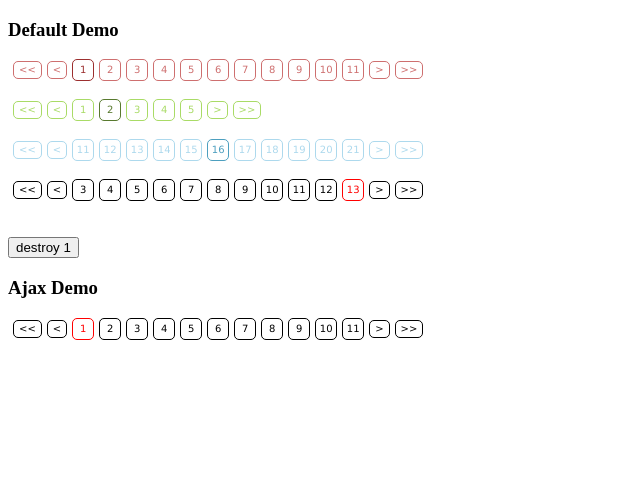
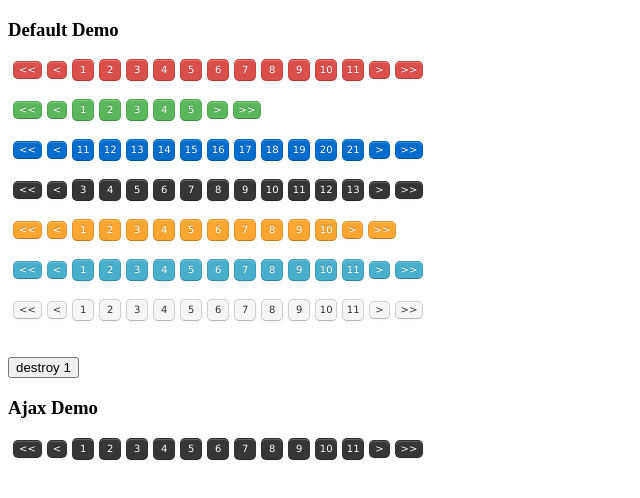
Before and after one commit to websanova/wPaginate, a plain HTML site: page index.html in a window 1280 px wide. Shown: the whole page, without its empty margins (0-640 px from the left). Drawn offline with Linux system fonts and the light colour scheme.

Commit message:
Updated styles.

```diff
--- a/index.html
+++ b/index.html
@@ -18,7 +18,10 @@
 	<div id="wPaginate1"></div><br/>
 	<div id="wPaginate2"></div><br/>
 	<div id="wPaginate3"></div><br/>
-	<div id="wPaginate4"></div>
+	<div id="wPaginate4"></div><br/>
+	<div id="wPaginate5"></div><br/>
+	<div id="wPaginate6"></div><br/>
+	<div id="wPaginate7"></div>
 	<br/><br/>
 	<input type="button" value="destroy 1" onclick="destroy_pag()"/>
 
@@ -27,6 +30,9 @@
 		$('#wPaginate2').wPaginate({theme:'green', total:83, limit:20, index:20});
 		$('#wPaginate3').wPaginate({theme:'blue', total:5435, limit:20, index:300});
 		$('#wPaginate4').wPaginate({theme:'black', total:243, limit:20, index:240});
+		$('#wPaginate5').wPaginate({theme:'orange', total:200, limit:20, index:0});
+		$('#wPaginate6').wPaginate({theme:'lightblue', total:300, limit:20, index:0});
+		$('#wPaginate7').wPaginate({theme:'grey', total:400, limit:20, index:0});
 
 		function destroy_pag()
 		{
@@ -38,16 +44,16 @@
 
 	<h3>Ajax Demo</h3>
 
-	<div id="wPaginate5"></div>
+	<div id="wPaginate8"></div>
 	<br/>
-	<div id="wPaginate5_contents"></div>
+	<div id="wPaginate8_contents"></div>
 
 	<script type="text/javascript">
-		$('#wPaginate5').wPaginate({
-			theme:'black',
+		$('#wPaginate8').wPaginate({
+			theme: 'black',
 			url: function(i)
 			{
-				$('#wPaginate5_contents').html('Yay, you have reached page ' + (i+1) + ', and index ' + i*this.settings.limit);
+				$('#wPaginate8_contents').html('Yay, you have reached page ' + (i+1) + ', and index ' + i*this.settings.limit);
 			},
 			ajax: true
 		});
--- a/wPaginate.css
+++ b/wPaginate.css
@@ -6,19 +6,88 @@
 }
 ._wPaginate_link_first, ._wPaginate_link_prev, ._wPaginate_link_next, ._wPaginate_link_last{width:auto; line-height:10px; padding:3px 5px;}
 
-/*** themes ***/
-._wPaginate_red ._wPaginate_link{border-color:#CE6F6F; color:#CE6F6F;}
+/*** themes ***
+
+/*** blue ***/
+._wPaginate_blue ._wPaginate_link{
+	box-shadow:rgba(255, 255, 255, 0.2) 0px 1px 0px 0px inset, rgba(0, 0, 0, 0.0470588) 0px 1px 2px 0px;
+	text-shadow:rgba(0, 0, 0, 0.247059) 0px -1px 0px;
+	border:1px solid rgba(0, 0, 0, 0.0980392);
+	border-bottom-color:rgba(0, 0, 0, 0.247059);
+	background-color:#006DCC;
+	color:#FFF;
+}
+._wPaginate_blue ._wPaginate_link:hover,
+._wPaginate_blue ._wPaginate_link.active{background-color:#0044CC}
+
+/*** grey ***/
+._wPaginate_grey ._wPaginate_link{
+	box-shadow:rgba(255, 255, 255, 0.2) 0px 1px 0px 0px inset, rgba(0, 0, 0, 0.0470588) 0px 1px 2px 0px;
+	text-shadow:rgba(255, 255, 255, 0.75) 0 1px 1px;
+	border:1px solid rgba(0, 0, 0, 0.14902);
+	border-bottom-color:rgba(0, 0, 0, 0.247059);
+	background-color:#F5F5F5;
+	color:#333;
+}
+._wPaginate_grey ._wPaginate_link:hover,
+._wPaginate_grey ._wPaginate_link.active{background-color:#E6E6E6;}
+
+/*** greeen ***/
+._wPaginate_green ._wPaginate_link{
+	box-shadow:rgba(255, 255, 255, 0.2) 0px 1px 0px 0px inset, rgba(0, 0, 0, 0.0470588) 0px 1px 2px 0px;
+	text-shadow:rgba(0, 0, 0, 0.247059) 0px -1px 0px;
+	border:1px solid rgba(0, 0, 0, 0.0980392);
+	border-bottom-color:rgba(0, 0, 0, 0.247059);
+	background-color:#5BB75B;
+	color:#FFF;
+}
+._wPaginate_green ._wPaginate_link:hover,
+._wPaginate_green ._wPaginate_link.active{background-color:#51A351;}
+
+/*** orange ***/
+._wPaginate_orange ._wPaginate_link{
+	box-shadow:rgba(255, 255, 255, 0.2) 0px 1px 0px 0px inset, rgba(0, 0, 0, 0.0470588) 0px 1px 2px 0px;
+	text-shadow:rgba(0, 0, 0, 0.247059) 0px -1px 0px;
+	border:1px solid rgba(0, 0, 0, 0.0980392);
+	border-bottom-color: rgba(0, 0, 0, 0.247059);
+	background-color:#FAA732;
+	color:#FFF;
+}
+._wPaginate_orange ._wPaginate_link:hover,
+._wPaginate_orange ._wPaginate_link.active{background-color:#F89406;}
+
+/*** red ***/
+._wPaginate_red ._wPaginate_link{
+	box-shadow:rgba(255, 255, 255, 0.2) 0px 1px 0px 0px inset, rgba(0, 0, 0, 0.0470588) 0px 1px 2px 0px;
+	text-shadow:rgba(0, 0, 0, 0.247059) 0px -1px 0px;
+	border:1px solid rgba(0, 0, 0, 0.0980392);
+	border-bottom-color:rgba(0, 0, 0, 0.247059);
+	background-color:#DA4F49;
+	color:#FFF;
+}
 ._wPaginate_red ._wPaginate_link:hover,
-._wPaginate_red ._wPaginate_link_active{border-color:#9C2F2F; color:#9C2F2F;}
+._wPaginate_red ._wPaginate_link.active{background-color:#BD362F;}
 
-._wPaginate_green ._wPaginate_link{border-color:#A9DB66; color:#A9DB66;}
-._wPaginate_green ._wPaginate_link:hover,
-._wPaginate_green ._wPaginate_link_active{border-color:#58792E; color:#58792E;}
+/*** lightblue ***/
+._wPaginate_lightblue ._wPaginate_link{
+	box-shadow:rgba(255, 255, 255, 0.2) 0px 1px 0px 0px inset, rgba(0, 0, 0, 0.0470588) 0px 1px 2px 0px;
+	text-shadow:rgba(0, 0, 0, 0.247059) 0px -1px 0px;
+	border:1px solid rgba(0, 0, 0, 0.0980392);
+	border-bottom-color:rgba(0, 0, 0, 0.247059);
+	background-color:#49AFCD;
+	color:#FFF;
+}
+._wPaginate_lightblue ._wPaginate_link:hover,
+._wPaginate_lightblue ._wPaginate_link.active{background-color:#2F96B4;}
 
-._wPaginate_blue ._wPaginate_link{border-color:#ADD9ED; color:#ADD9ED;}
-._wPaginate_blue ._wPaginate_link:hover,
-._wPaginate_blue ._wPaginate_link_active{border-color:#4D9FBF; color:#4D9FBF;}
-
-._wPaginate_black ._wPaginate_link{border-color:#000; color:#000;}
+/*** black ***/
+._wPaginate_black ._wPaginate_link{
+	box-shadow:rgba(255, 255, 255, 0.2) 0px 1px 0px 0px inset, rgba(0, 0, 0, 0.0470588) 0px 1px 2px 0px;
+	text-shadow:rgba(0, 0, 0, 0.247059) 0px -1px 0px;
+	border:1px solid rgba(0, 0, 0, 0.0980392);
+	border-bottom-color:rgba(0, 0, 0, 0.247059);
+	background-color:#363636;
+	color:#FFF;
+}
 ._wPaginate_black ._wPaginate_link:hover,
-._wPaginate_black ._wPaginate_link_active{border-color:#FF0000; color:#FF0000;}
+._wPaginate_black ._wPaginate_link.active{background-color:#222222;}
--- a/wPaginate.jquery.json
+++ b/wPaginate.jquery.json
@@ -8,7 +8,7 @@
     "paginate",
     "pagination"
   ],
-  "version": "1.0.3",
+  "version": "1.0.4",
   "author": {
     "name": "Websanova",
     "email": "rob@websanova.com",
--- a/wPaginate.js
+++ b/wPaginate.js
@@ -8,7 +8,7 @@
  * @license         This websanova jQuery pagination plug-in is dual licensed under the MIT and GPL licenses.
  * @link            http://www.websanova.com
  * @github			http://github.com/websanova/wPaginate
- * @version         Version 1.0.3
+ * @version         Version 1.0.4
  *
  ******************************************/
 
```
